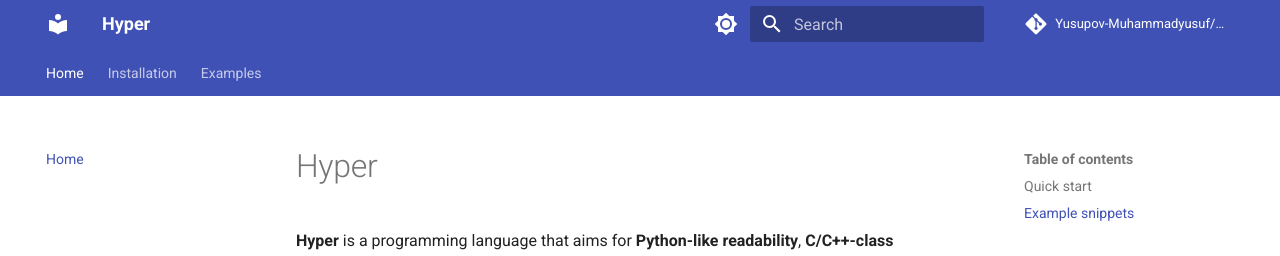
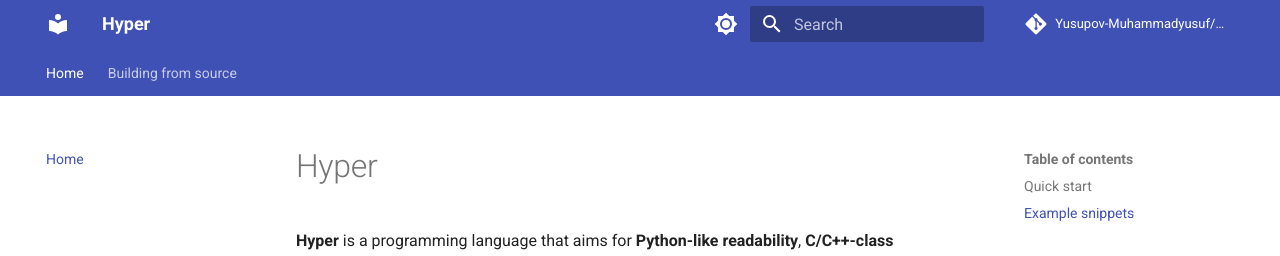
Before and after one commit to Martell0x1/hyper, an MkDocs documentation site: the page built from doc/index.md, in a window 1280 px wide. Shown: the top 256 px of the page. Built offline with MkDocs 1.6.1 and Material for MkDocs 9.7.7, drawn with Linux system fonts in a browser that asks for light colours; comment, search, counter and statistics services are not loaded.

Commit message:
docs: point nav to building.md instead of installation

```diff
--- a/mkdocs.yml
+++ b/mkdocs.yml
@@ -46,5 +46,4 @@ markdown_extensions:
 
 nav:
   - Home: index.md
-  - Installation: installation.md
-  - Examples: examples.md
+  - Building from source: building.md
```
